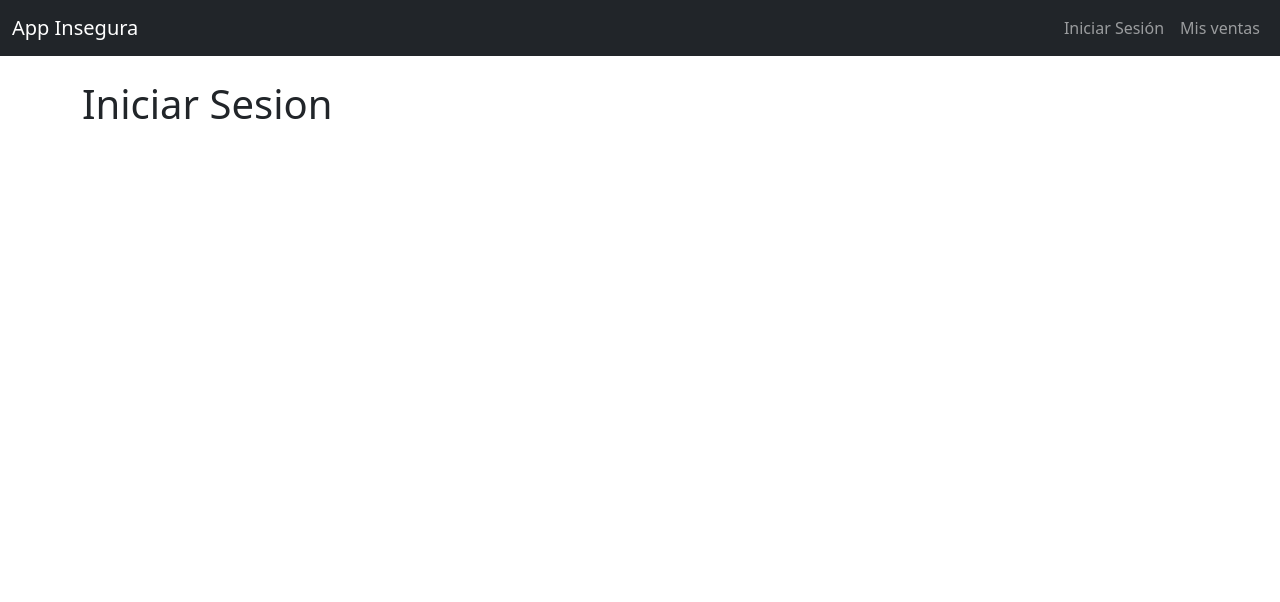
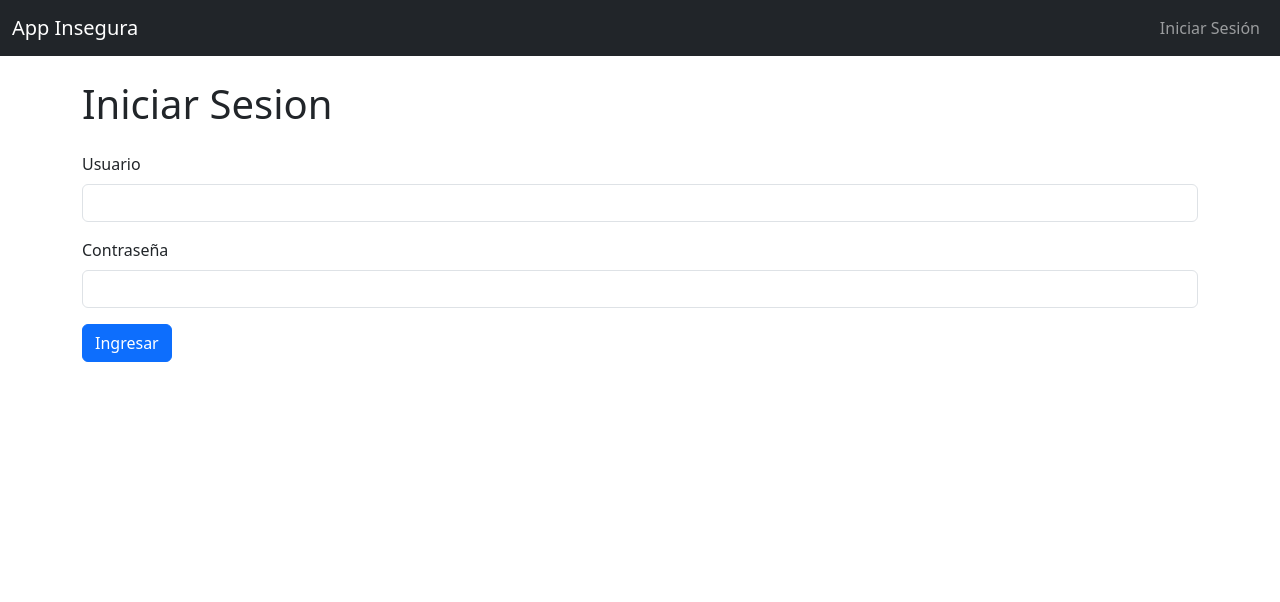
Before and after one commit to valenteves/Mini-Vuln-App, a Flask app: template app/templates/iniciar_sesion.html in a window 1280 px wide. Shown: the top 602 px of the page. Run offline with Flask 3, Linux system fonts and the light colour scheme; the template is opened without the code that fills it, so the values that code supplies are empty.

Commit message:
subo fuerza bruta en app vulnerable

```diff
--- a/app/app.py
+++ b/app/app.py
@@ -1,13 +1,15 @@
-from flask import Flask, render_template
+from flask import Flask, render_template, request, redirect, session, url_for
 
 app = Flask(__name__)
+app.secret_key = "clave-insegura-del-laboratorio"
 
 usuarios = [
-    {"id":1, "nombre":"Juan"},
-    {"id":2, "nombre":"Pedro"},
-    {"id":3, "nombre":"José"},
-    {"id":4, "nombre":"Ana"},
-    {"id":100, "nombre":"Admin"}
+    {"id":1, "nombre":"Juan", "usuario":"juan", "password":"123456"},
+    {"id":2, "nombre":"Pedro", "usuario":"pedro", "password":"password"},
+    {"id":3, "nombre":"José", "usuario":"jose", "password":"qwerty"},
+    {"id":4, "nombre":"Ana", "usuario":"ana", "password":"dragon"},
+    {"id":5, "nombre":"Gerente", "usuario":"gerente", "password":"football", "flag":"flag{gerente_pwned}"},
+    {"id":100, "nombre":"Admin", "usuario":"admin", "password":"admin123"}
 ]
 
 lista_ventas = [
@@ -21,21 +23,58 @@ lista_ventas = [
 
 usuario_actual=usuarios[0]
 
+def obtener_usuario_actual():
+    usuario_id = session.get("usuario_id")
+    for usuario in usuarios:
+        if usuario["id"] == usuario_id:
+            return usuario
+    return None
+
 @app.route("/")
 def inicio():
-    return render_template("index.html",usuario=usuario_actual)
+    usuario = obtener_usuario_actual()
+    if not usuario:
+        return redirect(url_for("iniciar_sesion"))
+    return render_template("index.html",usuario=usuario)
 
 @app.route("/ventas/<int:id>")
 def ventas(id):
+    usuario = obtener_usuario_actual()
+    if not usuario:
+        return redirect(url_for("iniciar_sesion"))
+
     ventas_usuario=[]
     for venta in lista_ventas:
         if venta["idUsuario"] == id:
             ventas_usuario.append(venta)
-    return render_template("ventas.html",ventas=ventas_usuario, usuario=usuario_actual)
+    return render_template("ventas.html",ventas=ventas_usuario, usuario=usuario)
 
-@app.route("/iniciar_sesion")
+@app.route("/iniciar_sesion", methods=["GET", "POST"])
 def iniciar_sesion():
-    return render_template("iniciar_sesion.html")
+    error = None
+    usuario_encontrado = None
+
+    if request.method == "POST":
+        usuario_form = request.form.get("usuario", "")
+        password_form = request.form.get("password", "")
+
+        for usuario in usuarios:
+            if usuario["usuario"] == usuario_form and usuario["password"] == password_form:
+                usuario_encontrado = usuario
+                break
+
+        if usuario_encontrado:
+            session["usuario_id"] = usuario_encontrado["id"]
+            return redirect(url_for("inicio"))
+
+        error = "Login incorrecto"
+
+    return render_template("iniciar_sesion.html", error=error)
+
+@app.route("/cerrar_sesion")
+def cerrar_sesion():
+    session.clear()
+    return redirect(url_for("iniciar_sesion"))
 
 if __name__ == "__main__":
     app.run(host="0.0.0.0", port=5000, debug=True)
--- a/app/templates/base.html
+++ b/app/templates/base.html
@@ -20,13 +20,18 @@
 
                 <div class="collapse navbar-collapse" id="menu">
                     <ul class="navbar-nav ms-auto">
-                        <li class="nav-item">
-                            <a class="nav-link" href="/iniciar_sesion">Iniciar Sesión</a>
-                        </li>
-
-                        <li class="nav-item">
-                            <a class="nav-link" href="/ventas/{{ usuario.id }}">Mis ventas</a>
-                        </li>
+                        {% if usuario is defined %}
+                            <li class="nav-item">
+                                <a class="nav-link" href="/ventas/{{ usuario.id }}">Mis ventas</a>
+                            </li>
+                            <li class="nav-item">
+                                <a class="nav-link" href="/cerrar_sesion">Cerrar Sesión</a>
+                            </li>
+                        {% else %}
+                            <li class="nav-item">
+                                <a class="nav-link" href="/iniciar_sesion">Iniciar Sesión</a>
+                            </li>
+                        {% endif %}
                     </ul>
                 </div>
             </div>
--- a/app/templates/index.html
+++ b/app/templates/index.html
@@ -4,4 +4,10 @@
     <h1>
         Bienvenido, {{ usuario.nombre }}
     </h1>
+
+    {% if usuario.flag is defined %}
+        <div class="alert alert-success mt-4">
+            {{ usuario.flag }}
+        </div>
+    {% endif %}
 {% endblock %}
--- a/app/templates/iniciar_sesion.html
+++ b/app/templates/iniciar_sesion.html
@@ -1,7 +1,25 @@
 {% extends "base.html" %}
 
 {% block contenido %}
-    <h1>
-        Iniciar Sesion
-    </h1>
+    <h1>Iniciar Sesion</h1>
+
+    {% if error %}
+        <div class="alert alert-danger">
+            {{ error }}
+        </div>
+    {% endif %}
+
+    <form method="post" action="/iniciar_sesion" class="mt-4">
+        <div class="mb-3">
+            <label for="usuario" class="form-label">Usuario</label>
+            <input type="text" class="form-control" id="usuario" name="usuario">
+        </div>
+
+        <div class="mb-3">
+            <label for="password" class="form-label">Contraseña</label>
+            <input type="password" class="form-control" id="password" name="password">
+        </div>
+
+        <button type="submit" class="btn btn-primary">Ingresar</button>
+    </form>
 {% endblock %}
```
Also changed, not shown: compose.yaml (added, +8 -0 lines).
